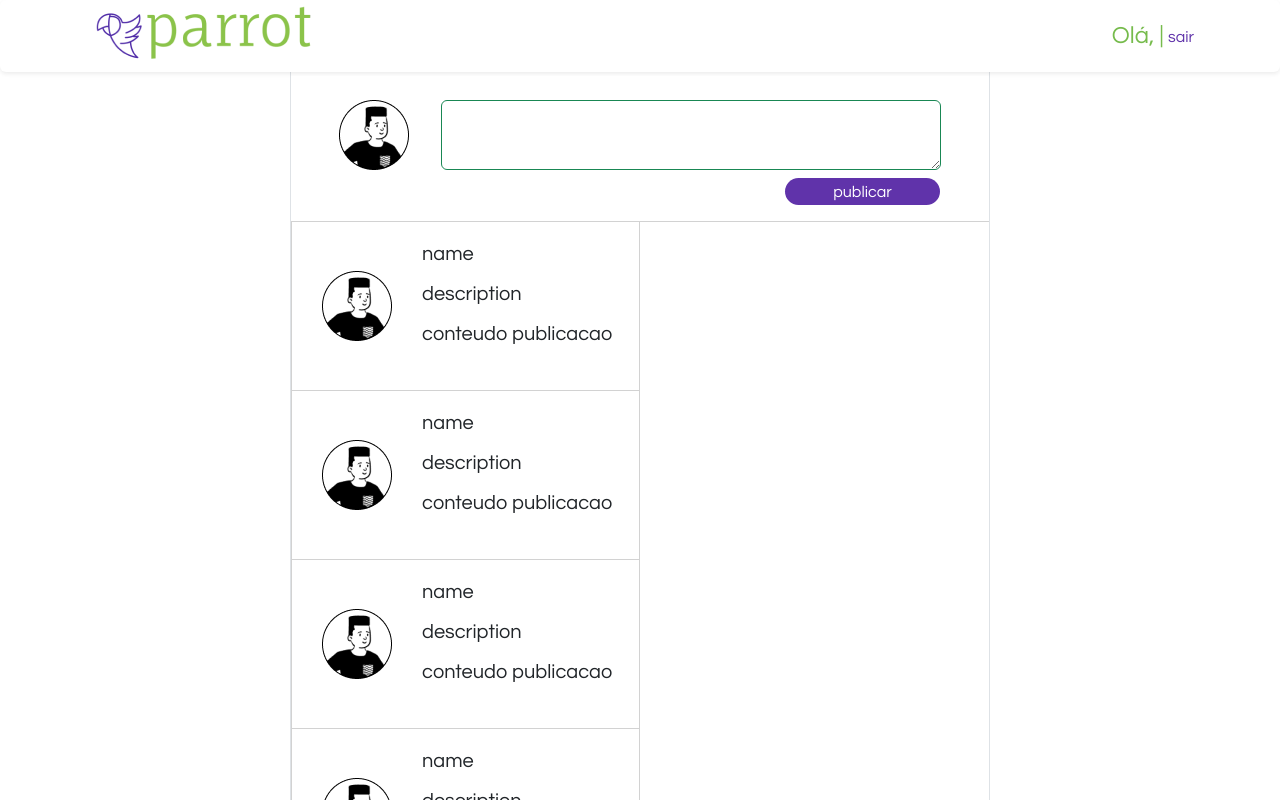
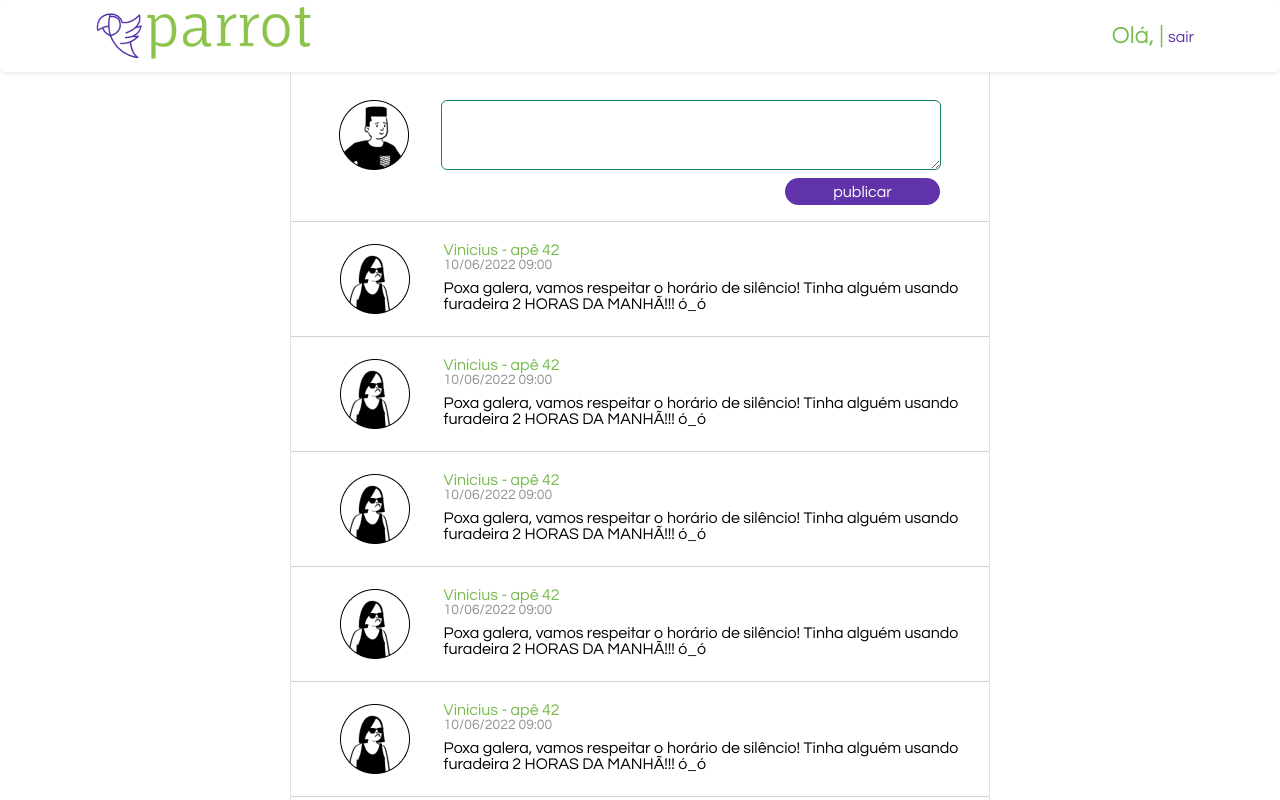
Before and after one commit to dreialcantara/frontend-hands-on-4, a React (Create React App) app: page /feed in a window 1280 px wide. Shown: the top 800 px of the page. Built offline with nearby package versions, Linux system fonts and the light colour scheme.

Commit message:
ajuste card feed

```diff
--- a/src/components/CardFeed/index.tsx
+++ b/src/components/CardFeed/index.tsx
@@ -1,38 +1,29 @@
 import Card from "react-bootstrap/Card";
+
 import "./styles.css";
 
-const profileimg = require("../../img/profileimg.png");
-let publicacoes = true;
+const imgfriend = require("../../img/imgfriend.png");
 
 function CardFeed() {
   return (
-    <Card className="d-flex box-information rounded-0 border-top-0">
-      {(publicacoes
-        ? <div className="d-flex">
-            <div className="avatar-information">
-              <img className="img-fluid" src={profileimg} alt="imagem de usuário" />
+    <Card className="d-flex w-100 sm-w-100 rounded-0 border-top-0 border-end-0 border-start-0   ">
+      <Card.Body className="d-flex">
+        <img src={imgfriend} className="imgfriend align-self-center " alt="" />
+        <div className="d-flex w-0 h-0 mb-2 ">
+          <div className="d-flex flex-column ">
+            <div className="d-flex flex-column">
+              <span className="nomeap mt-1 w-75">Vinicius - apê 42</span>
+              <span className="datapost mb-0">10/06/2022 09:00</span>
             </div>
-            <div className="user-information">
-              <Card.Title>
-                <div className="d-flex">
-                  <div className="flex-column">
-                    <div className="author-information">
-                      <p className="name">name</p>
-                      <p>description</p>
-                  </div>
-                  <div className="publicacao">
-                    <p>conteudo publicacao</p>
-                  </div>
-                  </div>
-                </div>
-              </Card.Title>
+            <div className="txtpost mt-2">
+              <span className=" w-100">
+                Poxa galera, vamos respeitar o horário de silêncio! Tinha alguém
+                usando furadeira 2 HORAS DA MANHÃ!!! ó_ó
+              </span>
             </div>
           </div>
-
-        : <div>
-          <p>Voce ainda nao fez nenhuma publicacao</p>
         </div>
-      )}
+      </Card.Body>
     </Card>
   );
 }
--- a/src/components/FormCadastro/index.tsx
+++ b/src/components/FormCadastro/index.tsx
@@ -4,7 +4,6 @@ import LogoLogin from "../LogoLogin";
 
 import "bootstrap/dist/css/bootstrap.min.css";
 import "./styles.css";
-import { Link } from "react-router-dom";
 import * as C from "../AppStyles";
 import { FormEvent, useState } from "react";
 import { cadastroMorador } from "../../services/MainApi/createMorador";
@@ -111,9 +110,6 @@ function FormCadastro() {
 
           <ButtonSubmit className="" text="cadastrar" action="submit" />
         </Form>
-        <Link className="link" to="/">
-          já possui conta? realize o login
-        </Link>
       </div>
     </C.LoginContainer>
   );
```
